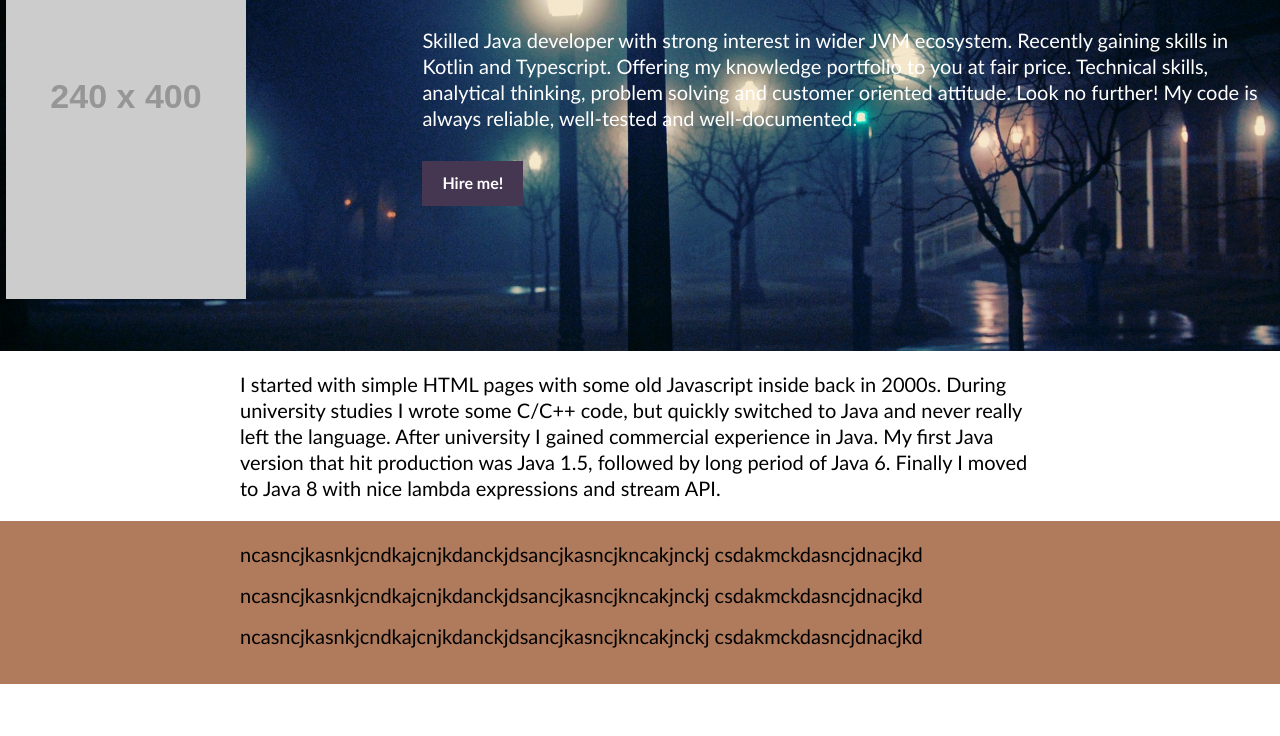
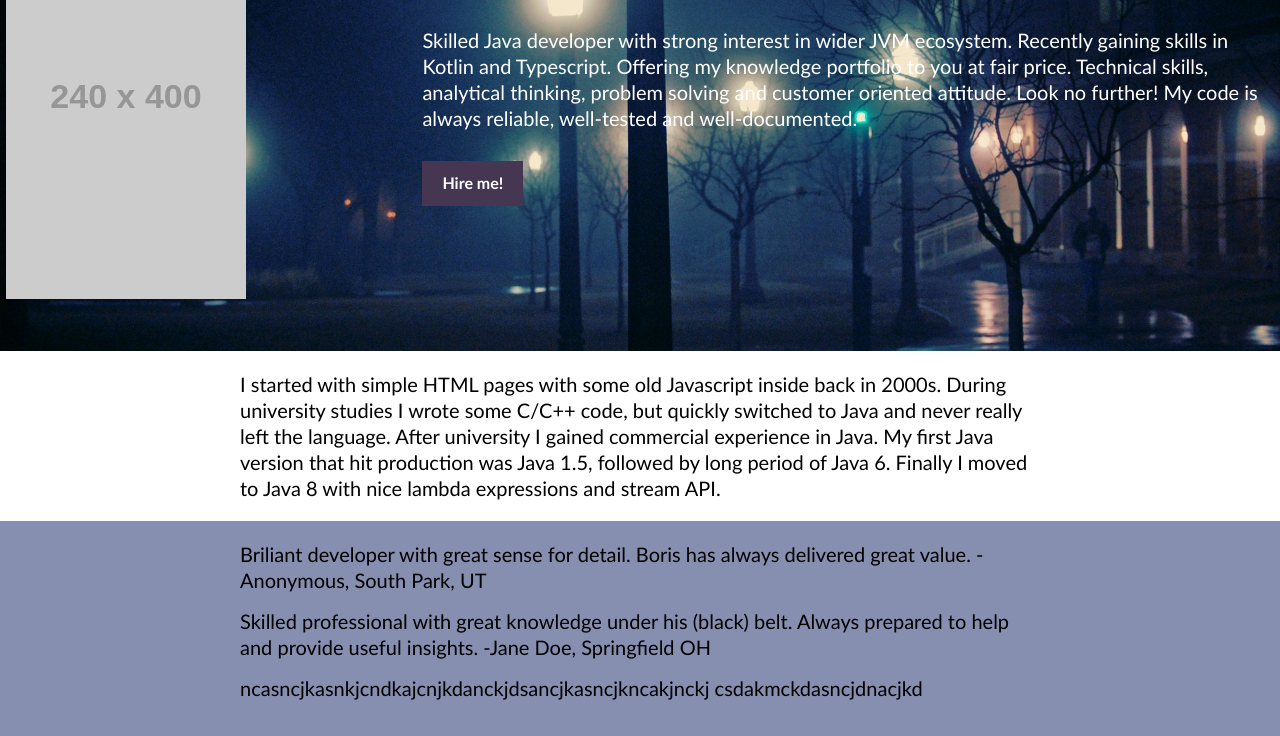
Before and after one commit to bbelovic/web-design-playground, a plain HTML site: page landing-page.html in a window 1280 px wide. Shown: the part 149-885 px from the top of the page. Before the commit the page ends 833 px from the top, so only its background shows below. Drawn offline with Linux system fonts and the light colour scheme; placeholder pictures from the web are drawn by us.

Commit message:
added testimonials

```diff
--- a/landing-page.html
+++ b/landing-page.html
@@ -71,7 +71,7 @@
                 width: 100%;
                 padding: 1em 0;
                 font-size: 1.25em;
-                background-color: #B07A5C;
+                background-color: #878FB0;
             }
             .testimonial-container {
                 float: left;
@@ -116,12 +116,10 @@
             <div class="container">
                 <div class="testimonials-text">
                     <p class="testimonial">
-                        ncasncjkasnkjcndkajcnjkdanckjdsancjkasncjkncakjnckj
-                        csdakmckdasncjdnacjkd
+                        Briliant developer with great sense for detail. Boris has always delivered great value. -Anonymous, South Park, UT
                     </p>
                     <p class="testimonial">
-                        ncasncjkasnkjcndkajcnjkdanckjdsancjkasncjkncakjnckj
-                        csdakmckdasncjdnacjkd
+                        Skilled professional with great knowledge under his (black) belt. Always prepared to help and provide useful insights. -Jane Doe, Springfield OH
                     </p>
                     <p class="testimonial">
                         ncasncjkasnkjcndkajcnjkdanckjdsancjkasncjkncakjnckj
```
